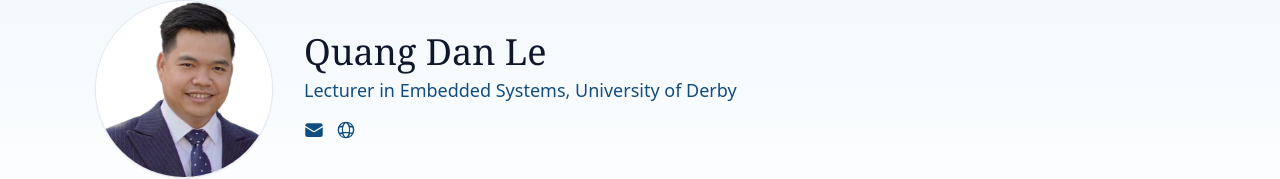
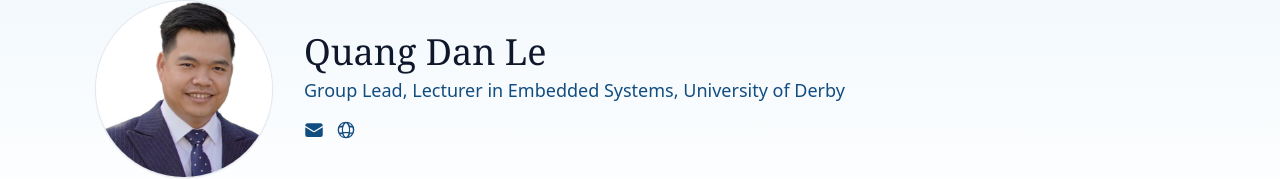
Before and after one commit to sensit-derby/human-robotics, an Astro site: page /human-robotics/people/quang-dan-le in a window 1280 px wide. Shown: the part 152-331 px from the top of the page. Built offline with nearby package versions, Linux system fonts and the light colour scheme; Astro itself is replaced by a stand-in of ours.

Commit message:
Update quang-dan-le.md

```diff
--- a/src/content/people/quang-dan-le.md
+++ b/src/content/people/quang-dan-le.md
@@ -2,7 +2,7 @@
 name: "Quang Dan Le"
 status: current
 group: Faculty
-role: "Lecturer in Embedded Systems, University of Derby"
+role: "Group Lead, Lecturer in Embedded Systems, University of Derby"
 headshot: ../../assets/people/quang-dan-le.jpg
 links:
   website: https://lequangdan.github.io/danle/
```
